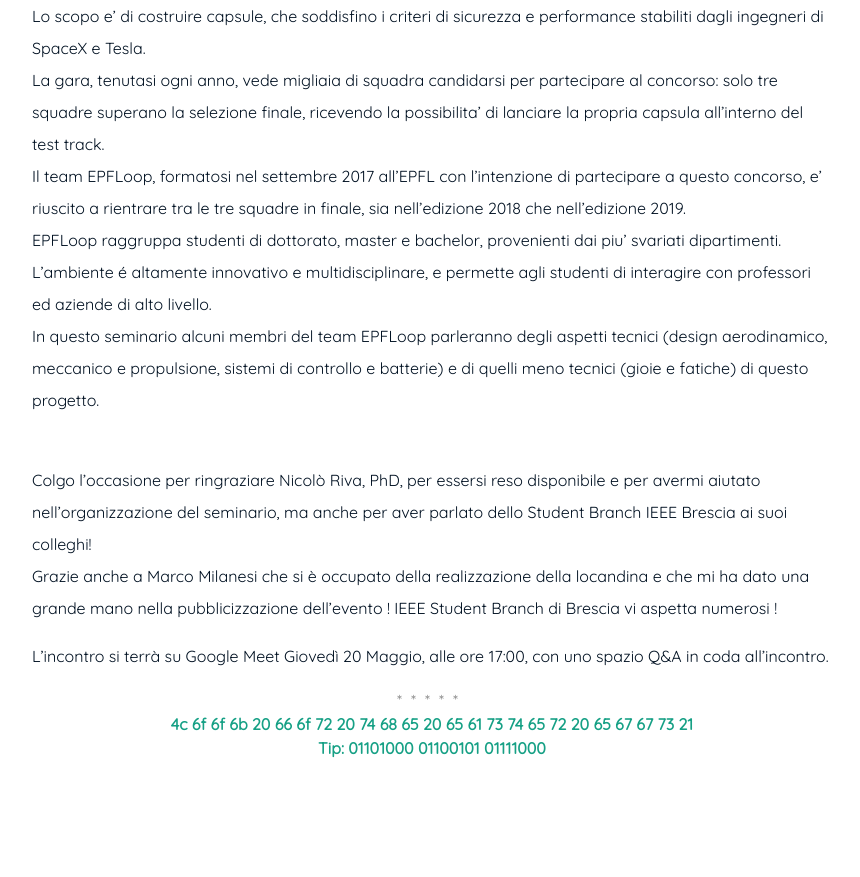
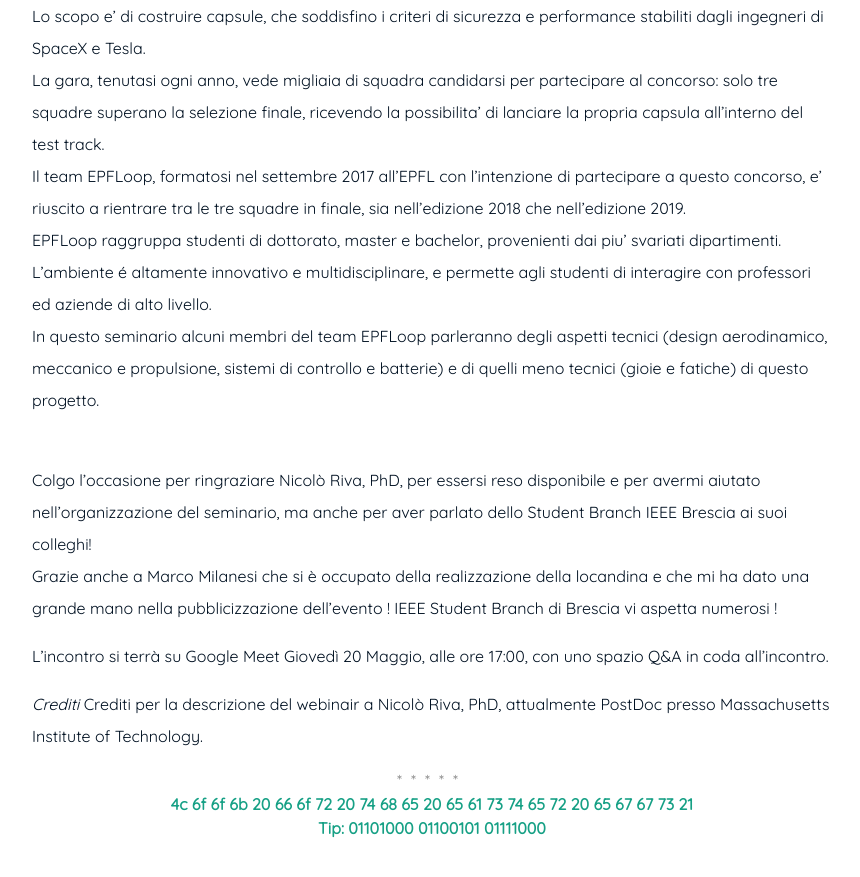
Before and after one commit to FreShq99/frenkishqepa.com, a Jekyll site: the page built from _posts/2021-05-13-moving-fast-and-breaking-records.md, in a window 1280 px wide and 900 px high, scrolled down 1582 px. Shown: the top 877 px of the window, without its empty margins (208-1068 px from the left). Built offline with Jekyll 4.4.1, drawn with Linux system fonts in a browser that asks for light colours; before the commit the page ends 2402 px from its top, so only the background shows below that.

Commit message:
Update 2021-05-13-moving-fast-and-breaking-records.md

```diff
--- a/_posts/2021-05-13-moving-fast-and-breaking-records.md
+++ b/_posts/2021-05-13-moving-fast-and-breaking-records.md
@@ -34,3 +34,6 @@
 IEEE Student Branch di Brescia vi aspetta numerosi !
 
 L'incontro si terrà su Google Meet Giovedì 20 Maggio, alle ore 17:00, con uno spazio Q&A in coda all'incontro.
+
+*Crediti*
+Crediti per la descrizione del webinair a Nicolò Riva, PhD, attualmente PostDoc presso Massachusetts Institute of Technology.
```
